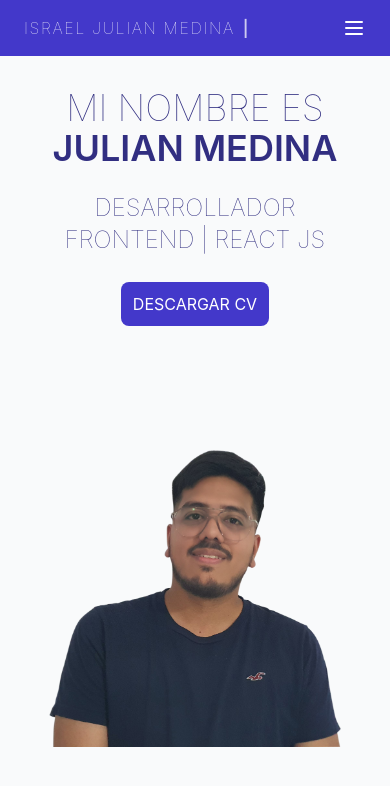
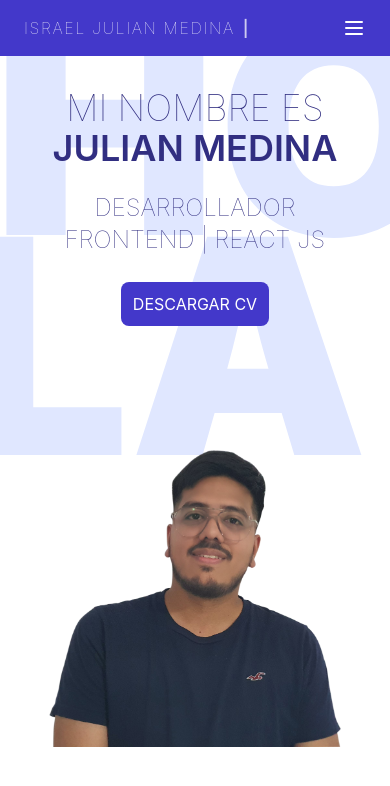
Before and after one commit to JulianMedd/israeljulianmedina, a Next.js app: page / in a window 390 px wide. Shown: the top 786 px of the page. Built offline with nearby package versions, Linux system fonts and the light colour scheme.

Commit message:
fixing styles bugs

```diff
--- a/components/hero/Hero.js
+++ b/components/hero/Hero.js
@@ -13,6 +13,7 @@
                         <p>HO</p>
                         <p className="-mt-20">LA!</p>
                     </div>
+                    <div>
                         <p className="text-4xl font-thin text-indigo-900">MI NOMBRE ES</p>
                         <h1 className="text-4xl font-semibold text-indigo-900">JULIAN MEDINA</h1>
                         <h2 className="text-2xl font-thin text-indigo-900 py-6">DESARROLLADOR FRONTEND | REACT JS</h2>
@@ -23,6 +24,7 @@
                                 href="../../public/Cv_IsraelJulianMedina.pdf">
                                     DESCARGAR CV
                                 </a>
+                        </div>
                     </div>
                 </div>
                 <div className="w-3/4 h-1/2 overflow-hidden lg:self-end lg:w-1/2 lg:h-4/5">
--- a/components/layout/LayoutSection.js
+++ b/components/layout/LayoutSection.js
@@ -5,13 +5,13 @@
         <>
         {over ?
             (
-                <section className="animate-apear h-screen pt-14 w-screen md:pl-60 md:pt-0">
-                    <div className="h-full w-full overflow-hidden flex flex-col items-center lg:flex-row">
+                <section className="animate-apear h-screen w-screen md:pl-60 md:pt-0">
+                    <div className="h-full w-full overflow-hidden flex flex-col justify-between items-center lg:flex-row pt-14">
                         {children}
                     </div>
                 </section>
             ):(
-                <section className="animate-apear pt-20 w-screen lg:h-full md:pl-60">
+                <section className="animate-apear pt-20 w-screen lg:h-full md:pl-60 bg-gray-50">
                     <div className="w-full flex flex-col items-center">
                         <h2 className="text-indigo-700 font-thin tracking-widest pb-3 mb-14 text-2xl border-b-4 animate-pulse">
                             {title}
--- a/styles/globals.css
+++ b/styles/globals.css
@@ -8,7 +8,7 @@
   margin: 0;
   font-family: -apple-system, BlinkMacSystemFont, Segoe UI, Roboto, Oxygen,
     Ubuntu, Cantarell, Fira Sans, Droid Sans, Helvetica Neue, sans-serif;
-  background-color: rgba(249, 250, 251, 1);
+  /* background-color: rgba(249, 250, 251, 1); */
 }
 
 a {
```
Lines whose indentation alone changed are shown as unchanged.
